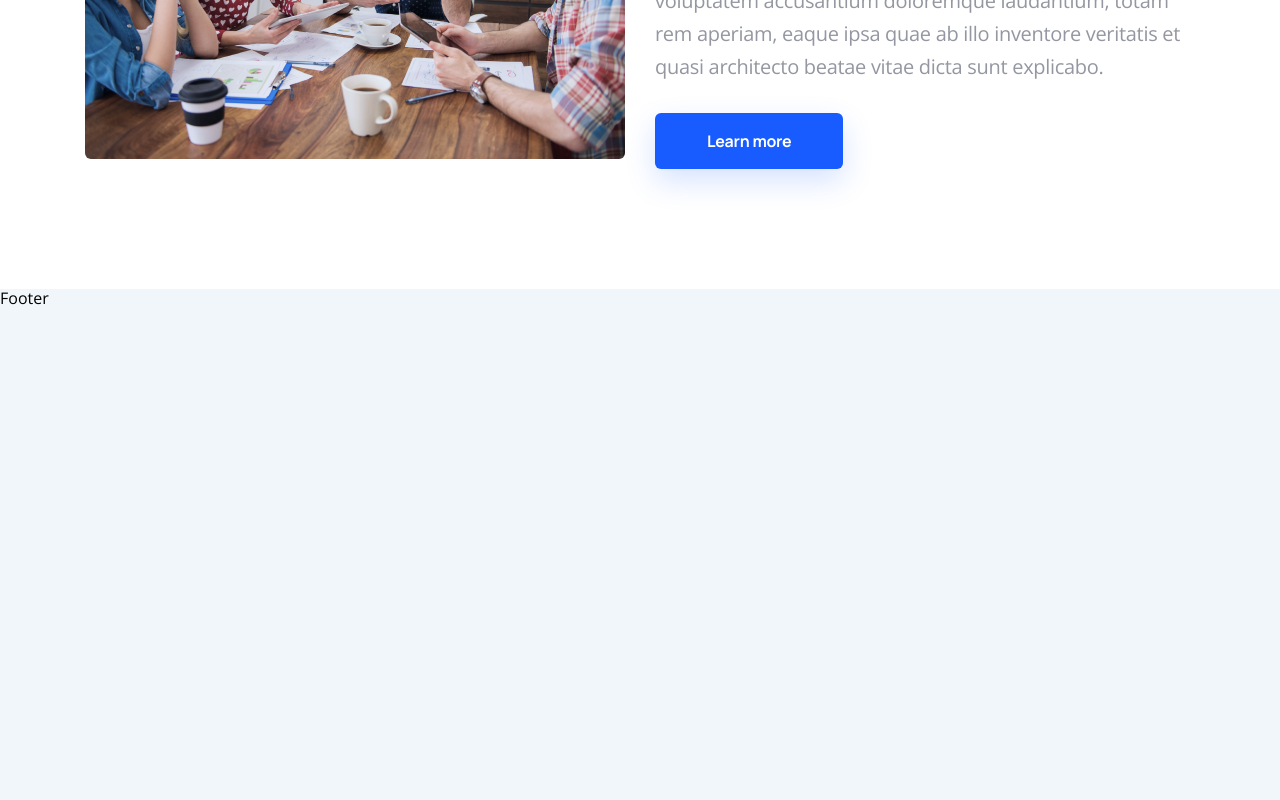
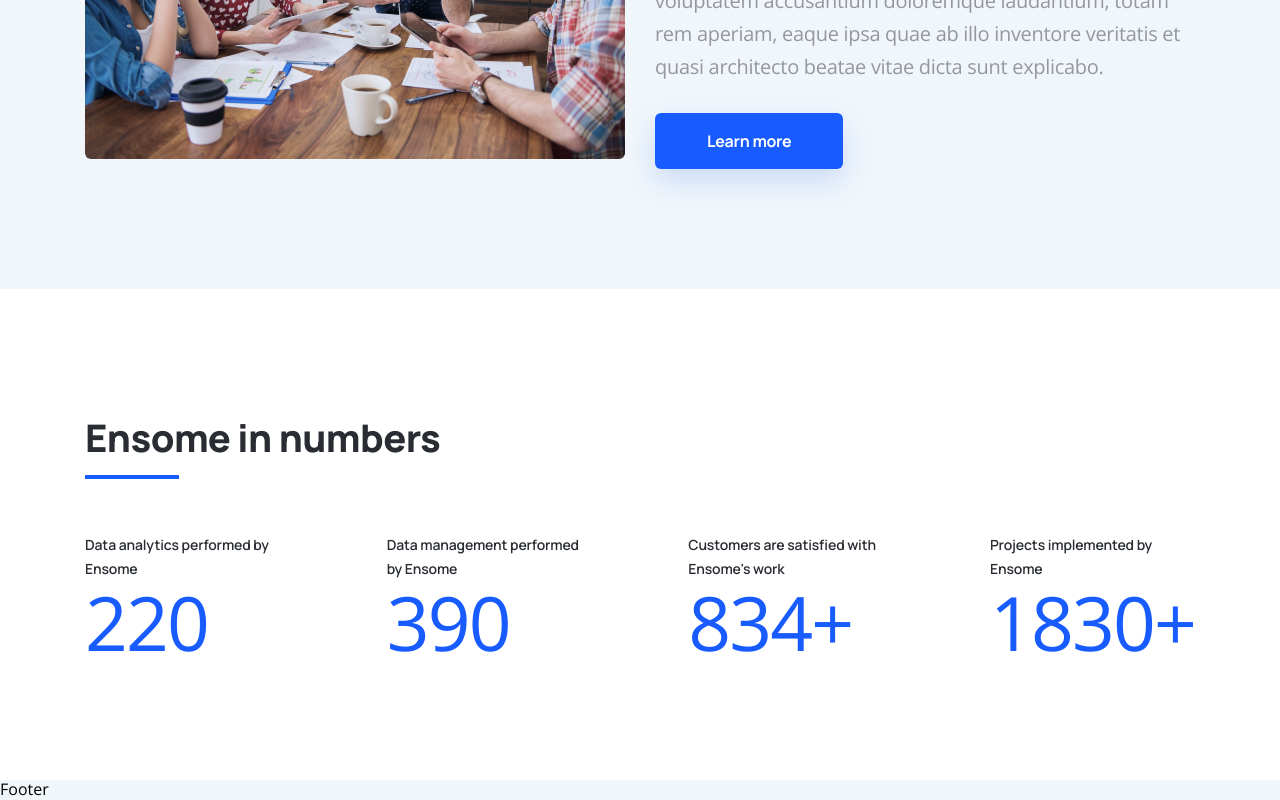
Before and after one commit to zborecki/ensome-v2, a React (Create React App) app: page / in a window 1280 px wide. Shown: the part 1274-2074 px from the top of the page. Before the commit the page ends 1583 px from the top, so only its background shows below. Built offline with nearby package versions, Linux system fonts and the light colour scheme.

Commit message:
feature/9: overview section

```diff
--- a/src/components/Features/features.style.tsx
+++ b/src/components/Features/features.style.tsx
@@ -1,8 +1,6 @@
 import styled from 'styled-components';
 
 export const FeaturesRoot = styled.section`
-  background-color: white;
-
   .feature {
     &__headline {
       margin-bottom: 45px;
--- /dev/null
+++ b/src/components/Overview/index.tsx
@@ -0,0 +1,38 @@
+import { Headline, Wrapper } from '../styled.components';
+import { OverviewRoot } from './overview.style';
+import dictionary from '../../data/dictionary';
+import { overviews } from '../../data/variables';
+
+const { overview } = dictionary;
+
+const Overview = (): JSX.Element => (
+  <OverviewRoot>
+    <Wrapper className="overview__wrapper">
+      <Headline
+        className="overview__headline"
+        variant="h2"
+        underlined
+      >
+        { overview.headline }
+      </Headline>
+      <div className="overview__containers">
+        {
+          overviews.map(({ label, value }) => (
+            <div className="overview__container">
+              <Headline
+                as="h3"
+                className="overview__label"
+                variant="h7-semibold"
+              >
+                { label }
+              </Headline>
+              <p className="overview__value">{ value }</p>
+            </div>
+          ))
+        }
+      </div>
+    </Wrapper>
+  </OverviewRoot>
+);
+
+export default Overview;
--- /dev/null
+++ b/src/components/Overview/overview.style.tsx
@@ -0,0 +1,40 @@
+import styled from 'styled-components';
+
+export const OverviewRoot = styled.section`
+  background: ${({ theme: { overview } }) => overview.background};
+
+  .overview {
+    &__containers {
+      display: grid;
+      grid-template-columns: repeat(4, 1fr);
+      column-gap: 98px;
+
+      @media screen and (max-width: 992px) {
+        grid-template-columns: repeat(3, 1fr);
+        gap: 50px;
+      }
+
+      @media screen and (max-width: 768px) {
+        grid-template-columns: repeat(2, 1fr);
+        gap: 20px;
+      }
+    }
+
+    &__headline {
+      margin-bottom: 68px;
+    }
+
+    &__value {
+      margin: 4px 0px 0px 0px;
+      font-size: ${({ theme: { overview: { value } } }) => value.fontSize};
+      font-weight: ${({ theme: { overview: { value } } }) => value.fontWeight};
+      line-height: ${({ theme: { overview: { value } } }) => value.lineHeight};
+      letter-spacing: ${({ theme: { overview: { value } } }) => value.letterSpacing};
+      color: ${({ theme: { overview: { value } } }) => value.color};
+    }
+  }
+
+  @media screen and (max-width: 992px) {
+    padding: 50px 16px;
+  }
+`;
--- a/src/data/dictionary.ts
+++ b/src/data/dictionary.ts
@@ -28,5 +28,8 @@ export default {
     blog: 'Blog',
     faq: 'FAQ',
     contacts: 'Contacts'
+  },
+  overview: {
+    headline: 'Ensome in numbers'
   }
 };
--- a/src/data/variables.ts
+++ b/src/data/variables.ts
@@ -1,4 +1,4 @@
-import { FeatureType } from '../types/common';
+import { FeatureType, OverviewType } from '../types/common';
 import dictionary from './dictionary';
 import platformImage from '../assets/platform.png';
 import newSolutionsImage from '../assets/new-solutions.png';
@@ -29,3 +29,22 @@ export const links = {
   faq: 'faq',
   contacts: 'contacts'
 };
+
+export const overviews: OverviewType[] = [
+  {
+    label: 'Data analytics performed by Ensome',
+    value: '220'
+  },
+  {
+    label: 'Data management performed by Ensome',
+    value: '390'
+  },
+  {
+    label: "Customers are satisfied with Ensome's work",
+    value: '834+'
+  },
+  {
+    label: 'Projects implemented by Ensome',
+    value: '1830+'
+  }
+];
--- a/src/routes/Home/index.tsx
+++ b/src/routes/Home/index.tsx
@@ -2,6 +2,7 @@ import { faCirclePlay } from '@fortawesome/free-regular-svg-icons';
 import Button from '../../components/Button';
 import Features from '../../components/Features';
 import Hero from '../../components/Hero';
+import Overview from '../../components/Overview';
 import dictionary from '../../data/dictionary';
 import { ButtonProps } from '../../types/props';
 
@@ -49,7 +50,7 @@ const Home = (): JSX.Element => (
       }
     </Hero>
     <Features className="home-features" />
-    <div />
+    <Overview />
   </>
 );
 
--- a/src/theme/index.tsx
+++ b/src/theme/index.tsx
@@ -1,6 +1,6 @@
 import { DefaultTheme } from 'styled-components';
 import { ColorsType, FontsType } from '../types/common';
-import typography from './typography';
+import typography, { overviewFont } from './typography';
 
 const { headline, paragraph } = typography;
 
@@ -83,7 +83,8 @@ export default {
   },
   headline: {
     h1: headline.h1,
-    h2: headline.h2
+    h2: headline.h2,
+    'h7-semibold': headline['h7-semibold']
   },
   hero: {
     background: colors.prussianBlue,
@@ -95,5 +96,15 @@ export default {
   paragraph: {
     p1: paragraph.p1,
     'p2-regular': paragraph['p2-regular']
+  },
+  overview: {
+    background: colors.white,
+    value: {
+      color: colors.blue,
+      fontSize: overviewFont.fontSize,
+      fontWeight: overviewFont.fontWeight,
+      lineHeight: overviewFont.lineHeight,
+      letterSpacing: overviewFont.letterSpacing
+    }
   }
 } as DefaultTheme;
--- a/src/theme/typography.ts
+++ b/src/theme/typography.ts
@@ -1,5 +1,5 @@
 import { css } from 'styled-components';
-import { TypographySettingsType } from '../types/common';
+import { TypographySettingsType, TypographyType } from '../types/common';
 import { HeadlineProps, ParagraphProps } from '../types/props';
 
 enum FontWeight {
@@ -16,18 +16,22 @@ export const HeadlineSettings = css<HeadlineProps>`
   font-size: ${({ variant, theme: { headline } }) => (
     (variant === 'h1' && headline.h1.fontSize)
     || (variant === 'h2' && headline.h2.fontSize)
+    || (variant === 'h7-semibold' && headline['h7-semibold'].fontSize)
   )};
   font-weight: ${({ variant, theme: { headline } }) => (
     (variant === 'h1' && headline.h1.fontWeight)
     || (variant === 'h2' && headline.h2.fontWeight)
+    || (variant === 'h7-semibold' && headline['h7-semibold'].fontWeight)
   )};
   line-height: ${({ variant, theme: { headline } }) => (
     (variant === 'h1' && headline.h1.lineHeight)
     || (variant === 'h2' && headline.h2.lineHeight)
+    || (variant === 'h7-semibold' && headline['h7-semibold'].lineHeight)
   )};
   letter-spacing: ${({ variant, theme: { headline } }) => (
     (variant === 'h1' && headline.h1.letterSpacing)
     || (variant === 'h2' && headline.h2.letterSpacing)
+    || (variant === 'h7-semibold' && headline['h7-semibold'].letterSpacing)
   )};
 `;
 
@@ -153,4 +157,11 @@ const typography: TypographySettingsType = {
   }
 };
 
+export const overviewFont: TypographyType = {
+  fontSize: '75px',
+  fontWeight: FontWeight.Regular,
+  lineHeight: '100%',
+  letterSpacing: '-0.025em'
+};
+
 export default typography;
--- a/src/types/common.ts
+++ b/src/types/common.ts
@@ -72,6 +72,10 @@ export type LinkType = {
   [link in 'label' | 'link']: string;
 };
 
+export type OverviewType = {
+  [type in 'value' | 'label']: string;
+};
+
 export type RWDTypographyType = {
   [type in 'desktop' | 'mobile']: TypographyType;
 };
--- a/src/types/props.ts
+++ b/src/types/props.ts
@@ -19,7 +19,7 @@ export interface ButtonRootProps {
 }
 
 export interface HeadlineProps extends BaseProps {
-  variant: 'h1' | 'h2';
+  variant: 'h1' | 'h2' | 'h7-semibold';
   color?: string;
   underlined?: boolean;
 }
--- a/theme.d.ts
+++ b/theme.d.ts
@@ -6,7 +6,8 @@ import {
   ColorThemeType,
   CommonThemeType,
   RWDTypographyType,
-  TypographySettingsType
+  TypographySettingsType,
+  TypographyType
 } from './src/types/common';
 
 declare module 'styled-components' {
@@ -22,5 +23,8 @@ declare module 'styled-components' {
     },
     hero: BaseThemeType
     logo: ColorThemeType
+    overview: BackgroundThemeType & {
+      value: TypographyType & ColorThemeType
+    }
   }
 }
```
